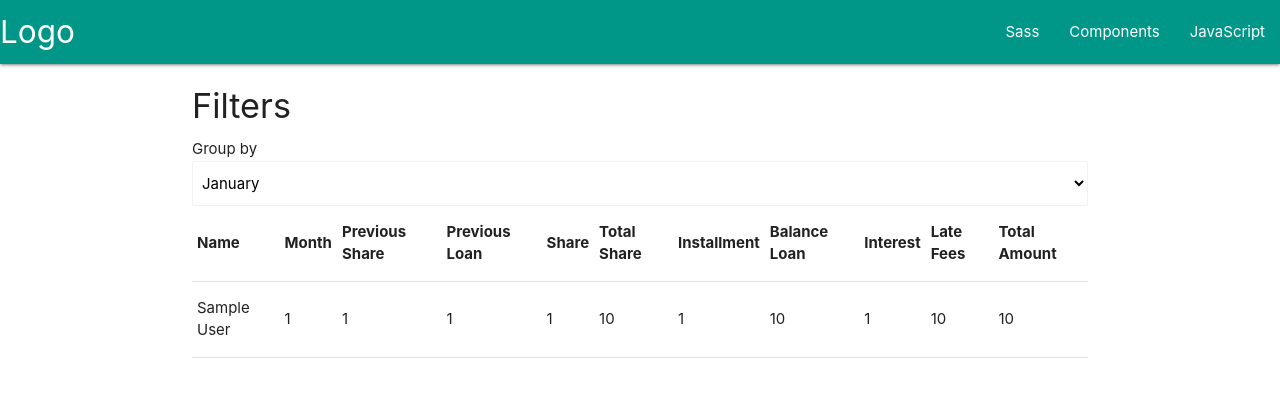
After one commit to kumarprafful/societe, a Django app: page /1/record in a window 1280 px wide. The commit adds this page. Shown: the top 397 px of the page. Run offline with Django 3.2, Linux system fonts and the light colour scheme; tables that the repository leaves empty hold one stand-in row (values such as "Sample post").

Commit message:
monthly record and mics

```diff
--- a/record/admin.py
+++ b/record/admin.py
@@ -5,4 +5,4 @@ from record.models import MonthlyRecord, Society, Member
 
 admin.site.register(Society)
 admin.site.register(Member)
-admin.site.register(MonthlyRecord)
+admin.site.register(MonthlyRecord, list_display=['member', 'month'])
--- a/record/models.py
+++ b/record/models.py
@@ -35,7 +35,7 @@ class Member(models.Model):
 class MonthlyRecord(models.Model):
     member = models.ForeignKey(Member, related_name='members', on_delete=models.CASCADE)
     date = models.DateTimeField(default=datetime.now)
-    month = models.CharField(max_length=20, blank=True, null=True, default="jan")
+    month = models.IntegerField(blank=True, null=True, default=0)
     year = models.IntegerField(blank=True, null=True)
     previous_share = models.IntegerField(blank=True, null=True)
     previous_loan = models.IntegerField(blank=True, null=True)
--- a/record/urls.py
+++ b/record/urls.py
@@ -9,5 +9,9 @@ urlpatterns = [
     path('dashboard', record_views.dashboard, name='dashboard'),
     path('add-society', record_views.addSocietyView, name='add-society'),
     path('<id>/add-member', record_views.addMemberView, name='add-member'),
+    path('<id>', record_views.society_dash, name='society-dash'),
+    path('<id>/record', record_views.monthly_record, name='monthly-record'),
+
+
 
 ]
--- a/record/views.py
+++ b/record/views.py
@@ -12,6 +12,18 @@ def index(request):
 def dashboard(request):
     societies = Society.objects.all()
     return render(request, 'record/dashboard.html', {'societies': societies})
+
+def society_dash(request, id):
+    society = Society.objects.get(id=id);
+    members = Member.objects.filter(society=society)
+    return render(request, 'record/society_dash.html', {'society': society, 'members': members})
+
+def monthly_record(request, id):
+    society = Society.objects.get(id=id);
+    monthly_records = MonthlyRecord.objects.filter(member__society=society)
+    return render(request, 'record/monthly_record.html', {'monthly_records':monthly_records})
+
+
 
 def addSocietyView(request):
     if request.method == 'POST':
--- /dev/null
+++ b/static/css/style.css
@@ -0,0 +1,3 @@
+select{
+  display: block;
+}
--- a/templates/record/add_member.html
+++ b/templates/record/add_member.html
@@ -1,9 +1,10 @@
+{% extends './base.html' %}
+
 {% block body %}
 <form class=""  method="post">
   {% csrf_token %}
   {{member_form.as_p}}
-  <input type="submit" name="submit">
-
+  <button class="btn waves-effect waves-light" name="submit">Submit</button>
 </form>
 
 {% endblock %}
--- a/templates/record/add_society.html
+++ b/templates/record/add_society.html
@@ -1,9 +1,11 @@
+{% extends './base.html' %}
+
 {% block body %}
 
 <form class="" method="post">
   {% csrf_token %}
   {{society_form.as_p}}
-  <input type="submit" name="submit">
+  <button class="waves-effect waves-light btn" type="submit" name="submit">Submit</button>
 </form>
 
 {% endblock %}
--- a/templates/record/base.html
+++ b/templates/record/base.html
@@ -3,11 +3,23 @@
   <head>
     <meta charset="utf-8">
     <title>SOCIETY</title>
+    {% load staticfiles %}
+    <!-- Compiled and minified CSS -->
+  <link rel="stylesheet" href="https://cdnjs.cloudflare.com/ajax/libs/materialize/1.0.0/css/materialize.min.css">
+
+  <!-- Compiled and minified JavaScript -->
+  <script src="https://cdnjs.cloudflare.com/ajax/libs/materialize/1.0.0/js/materialize.min.js"></script>
+  <link rel="stylesheet" href="{% static 'css/style.css' %}">
+
   </head>
   <body>
-    {% block body %}
+    {% include './navbar.html' %}
 
-    {% endblock %}
+    <div class="container">
+      {% block body %}
 
+      {% endblock %}
+    </div>
+    <table>
   </body>
 </html>
--- a/templates/record/dashboard.html
+++ b/templates/record/dashboard.html
@@ -1,3 +1,5 @@
+{% extends './base.html' %}
+
 {% block body %}
 <h1>DASHBOARD</h1>
 
@@ -8,7 +10,9 @@
       <address class="">
         {{society.address}}
       </address>
-      <a href="{% url 'record:add-member' id=society.id %}">Add member</a>
+      <p><a href="{% url 'record:add-member' id=society.id %}">Add member</a></p>
+      <p><a href="{% url 'record:society-dash' id=society.id %}">Manage members</a></p>
+      <p><a href="{% url 'record:monthly-record' id=society.id %}">Manage monthly records</a></p>
 
 
     {% endfor %}
--- a/templates/record/index.html
+++ b/templates/record/index.html
@@ -1,3 +1,4 @@
+{% extends './base.html' %}
 {% block body %}
 <h1>Manage your society with ease</h1>
 
--- /dev/null
+++ b/templates/record/monthly_record.html
@@ -0,0 +1,69 @@
+{% extends './base.html' %}
+
+{% block body %}
+<div>
+  <div class="">
+    <h4>Filters</h4>
+    Group by
+    <select class="" name="">
+      <optgroup label="Months">
+        <option value="1">January</option>
+        <option value="2">February</option>
+        <option value="3">March</option>
+        <option value="4">April</option>
+        <option value="5">May</option>
+        <option value="6">June</option>
+        <option value="7">July</option>
+        <option value="8">August</option>
+        <option value="9">September</option>
+        <option value="10">October</option>
+        <option value="11">November</option>
+        <option value="12">December</option>
+      </optgroup>
+
+    </select>
+  </div>
+
+  <table>
+    <thead>
+      <tr>
+        <th>Name</th>
+        <th>Month</th>
+        <th>Previous Share</th>
+        <th>Previous Loan</th>
+        <th>Share</th>
+        <th>Total Share</th>
+        <th>Installment</th>
+        <th>Balance Loan</th>
+        <th>Interest</th>
+        <th>Late Fees</th>
+        <th>Total Amount</th>
+
+      </tr>
+    </thead>
+    <tbody>
+      {% for record in monthly_records %}
+        <tr>
+          <td>{{record}}</td>
+          <td>{{record.month}}</td>
+          <td>{{record.previous_share}}</td>
+          <td>{{record.previous_loan}}</td>
+          <td>{{record.share}}</td>
+          <td>{{record.total_share}}</td>
+          <td>{{record.installment}}</td>
+          <td>{{record.balance_loan}}</td>
+          <td>{{record.interest}}</td>
+          <td>{{record.late_fees}}</td>
+          <td>{{record.total_amount}}</td>
+
+
+
+        </tr>
+
+      {% endfor %}
+    </tbody>
+
+  </table>
+</div>
+
+{% endblock%}
--- /dev/null
+++ b/templates/record/navbar.html
@@ -0,0 +1,10 @@
+<nav>
+   <div class="nav-wrapper teal">
+     <a href="#" class="brand-logo">Logo</a>
+     <ul id="nav-mobile" class="right hide-on-med-and-down">
+       <li><a href="sass.html">Sass</a></li>
+       <li><a href="badges.html">Components</a></li>
+       <li><a href="collapsible.html">JavaScript</a></li>
+     </ul>
+   </div>
+ </nav>
```
Also changed, not shown: templates/record/society_dash.html (added, +30 -0 lines), record/migrations/0003_auto_20181228_1356.py (added).
